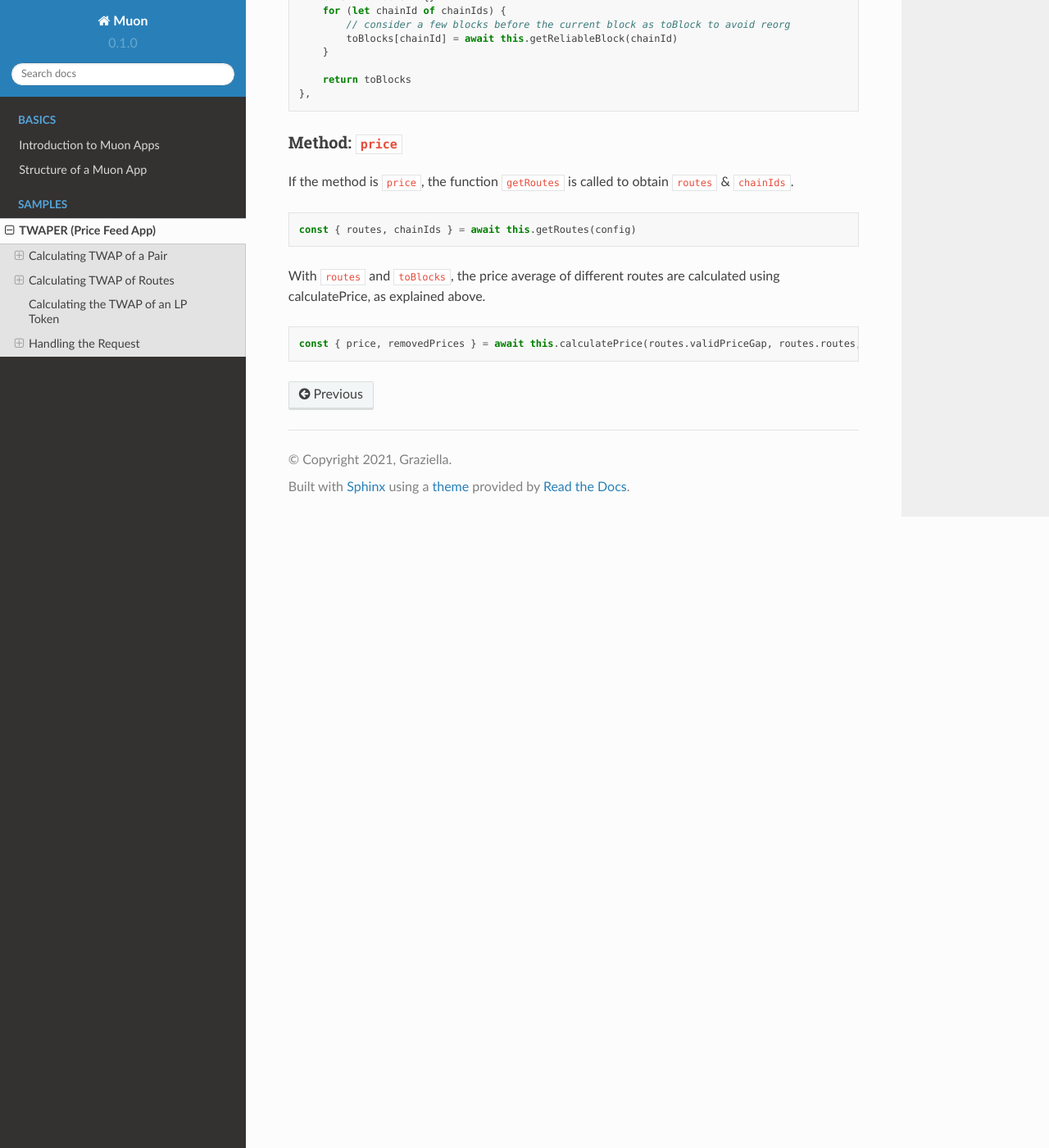
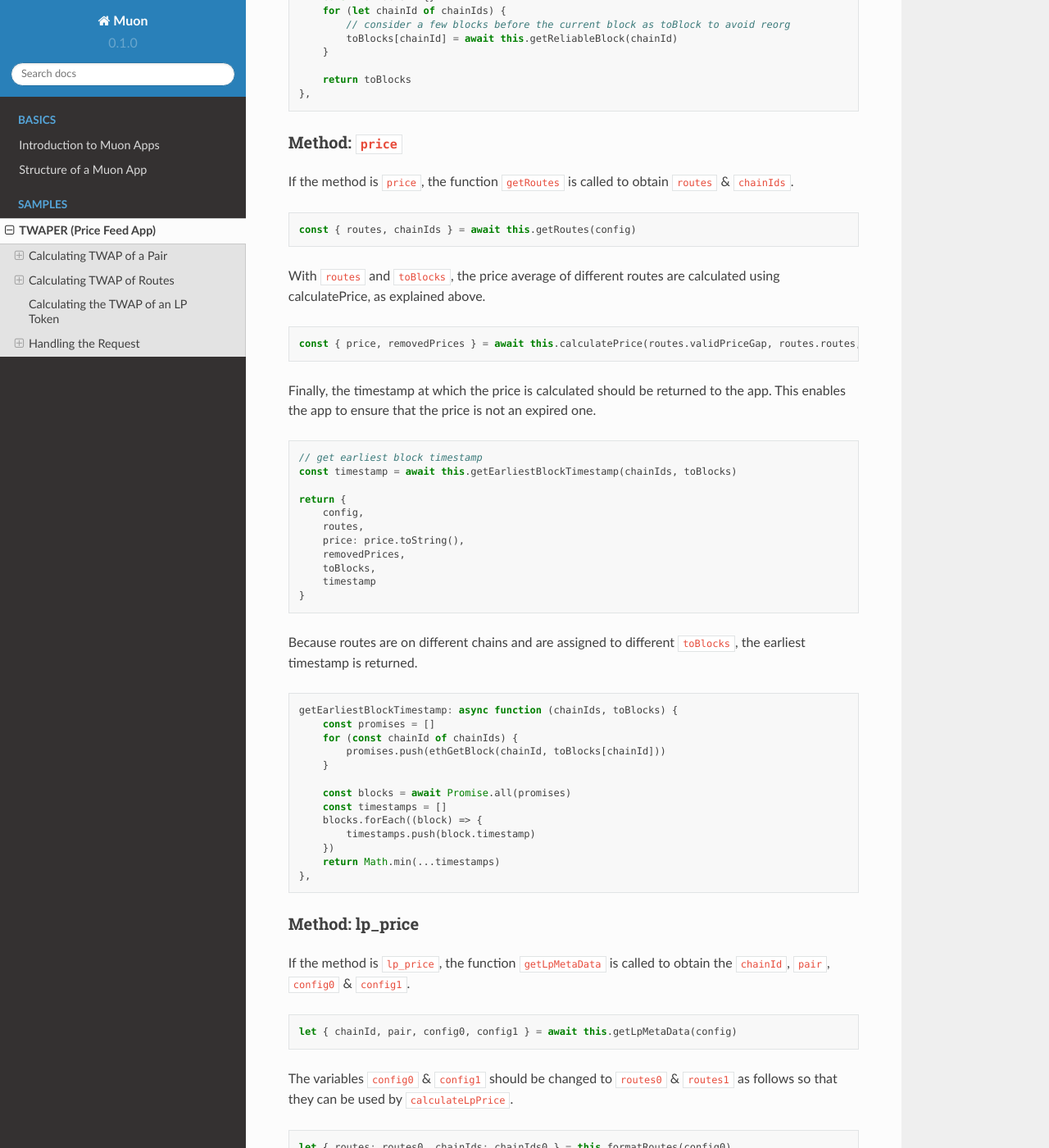
Before and after one commit to abramsymons/rtd-muon, a Sphinx documentation site: the page built from docs/source/twaper.rst, in a window 1280 px wide and 1400 px high, scrolled down 12940 px. Shown: the whole window at 82% size. Built offline with Sphinx 7.4.7 and the Read the Docs theme 2.0.0, drawn with Linux system fonts in a browser that asks for light colours; some of the changed text lies outside the part shown.

Commit message:
Update twaper.rst

```diff
--- a/docs/source/twaper.rst
+++ b/docs/source/twaper.rst
@@ -540,3 +540,73 @@ With ``routes`` and ``toBlocks``, the price average of different routes are calc
 .. code-block:: javascript
 
     const { price, removedPrices } = await this.calculatePrice(routes.validPriceGap, routes.routes, toBlocks)
+
+Finally, the timestamp at which the price is calculated should be returned to the app. This enables the app to ensure that the price is not an expired one.
+
+.. code-block:: javascript
+
+    // get earliest block timestamp
+    const timestamp = await this.getEarliestBlockTimestamp(chainIds, toBlocks)
+
+    return {
+        config,
+        routes,
+        price: price.toString(),
+        removedPrices,
+        toBlocks,
+        timestamp
+    }
+
+Because routes are on different chains and are assigned to different ``toBlocks``, the earliest timestamp is returned.
+
+.. code-block:: javascript
+
+    getEarliestBlockTimestamp: async function (chainIds, toBlocks) {
+        const promises = []
+        for (const chainId of chainIds) {
+            promises.push(ethGetBlock(chainId, toBlocks[chainId]))
+        }
+
+        const blocks = await Promise.all(promises)
+        const timestamps = []
+        blocks.forEach((block) => {
+            timestamps.push(block.timestamp)
+        })
+        return Math.min(...timestamps)
+    },
+
+Method: lp_price
+================
+
+If the method is ``lp_price``, the function ``getLpMetaData`` is called to obtain the ``chainId``, ``pair``, ``config0`` & ``config1``.
+
+.. code-block:: javascript
+
+    let { chainId, pair, config0, config1 } = await this.getLpMetaData(config)
+
+The variables ``config0`` & ``config1`` should be changed to ``routes0`` & ``routes1`` as follows so that they can be used by ``calculateLpPrice``.
+
+.. code-block:: javascript
+
+    let { routes: routes0, chainIds: chainIds0 } = this.formatRoutes(config0)
+    let { routes: routes1, chainIds: chainIds1 } = this.formatRoutes(config1)
+
+Now that routes for ``token0`` and ``token``1 are obtained, the LP price can be calculated.
+
+.. code-block:: javascript
+
+    const price = await this.calculateLpPrice(chainId, pair, routes0, routes1, toBlocks)
+
+Here, the same points apply to the timestamp as the other method except for the ``return`` values, as shown below:
+
+    // get earliest block timestamp
+    const timestamp = await this.getEarliestBlockTimestamp(chainIds, toBlocks)
+
+.. code-block:: javascript
+
+    return {
+        config,
+        price: price.toString(),
+        toBlocks,
+        timestamp
+    }
```
